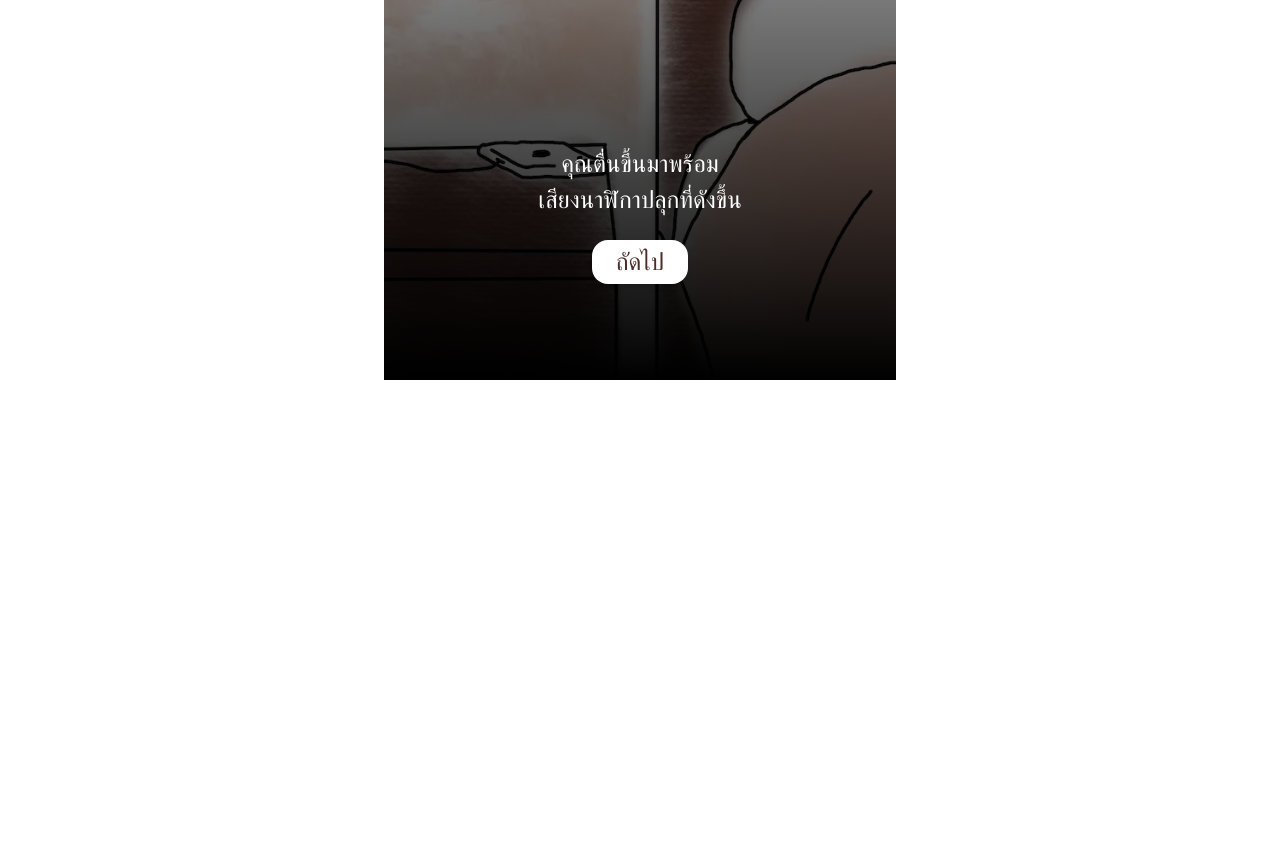
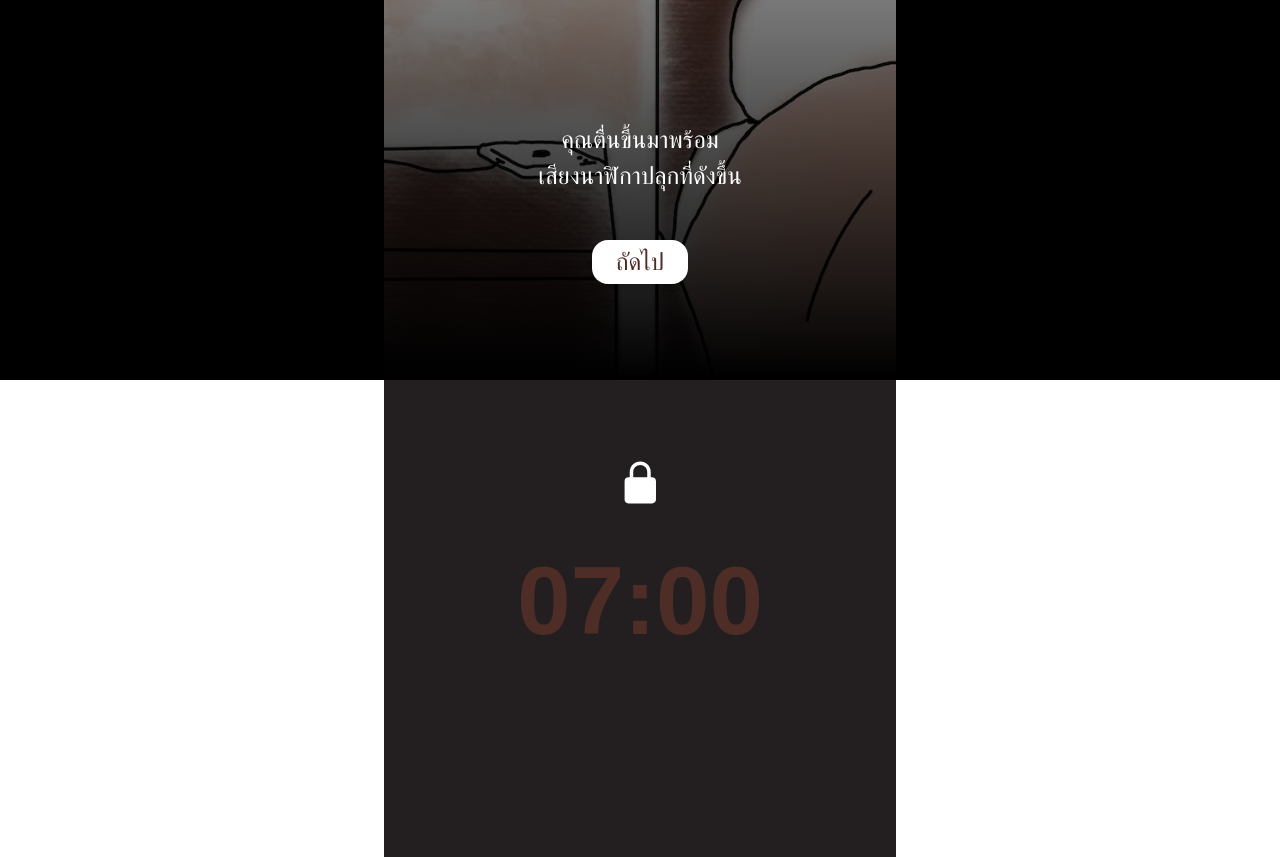
Before and after one commit to kidneytoo/pawsomematch, a Next.js app: page /quiz in a window 1280 px wide. Shown: the part 420-1277 px from the top of the page. Before the commit the page ends 800 px from the top, so only its background shows below. Built offline with nearby package versions, Linux system fonts and the light colour scheme.

Commit message:
feat: quiz scene

```diff
--- a/src/app/quiz/page.tsx
+++ b/src/app/quiz/page.tsx
@@ -1,5 +1,7 @@
 'use client';
+import Image from 'next/image';
 
+import FadeInOut from '@/components/common/FadeInOut/FadeInOut';
 import Scene1 from '@/components/quiz/common/Scene1';
 import Scene2 from '@/components/quiz/common/Scene2';
 import Scene3 from '@/components/quiz/common/Scene3';
@@ -18,8 +20,24 @@ const QuizPage = () => {
   const Scene = SCENES[scene] ?? <></>;
 
   return (
-    <main className="flex min-h-screen flex-col items-center justify-between">
-      <Scene toNextScene={toNextScene} />
+    <main className="bg-black flex min-h-screen flex-col items-center justify-between">
+      <div className="mx-auto w-full max-w-lg min-h-screen relative">
+        {/* <Scene toNextScene={toNextScene} /> */}
+        <FadeInOut isShow={scene <= 2}>
+          <Scene1 toNextScene={toNextScene} />
+        </FadeInOut>
+        <Scene2 scene={scene} isShow={scene === 2 || scene === 3} toNextScene={toNextScene} />
+        <FadeInOut isShow={scene <= 2} delay={0}>
+          <Image
+            className="object-cover"
+            src="/images/home/bg-home-01.webp"
+            alt="Home BG"
+            fill
+            priority
+          />
+          <div className="absolute inset-0 bg-gradient-to-t from-black to-transparent bg-opacity-50 z-10" />
+        </FadeInOut>
+      </div>
     </main>
   );
 };
--- a/src/components/common/FadeInOut/FadeInOut.tsx
+++ b/src/components/common/FadeInOut/FadeInOut.tsx
@@ -29,7 +29,7 @@ const FadeInOut = ({
 
   return (
     <div
-      className={`fade-container ${isVisible ? 'opacity-100' : 'opacity-0'}`}
+      className={`fade-container transition-opacity ${isVisible ? 'opacity-100' : 'opacity-0'}`}
       style={{ transitionDuration: `${duration}ms` }}
     >
       {children}
--- /dev/null
+++ b/src/components/icon/LockIcon.tsx
@@ -0,0 +1,23 @@
+type LockIconProps = {
+  isOn?: boolean;
+};
+const LockIcon = ({ isOn }: LockIconProps) => {
+  return (
+    <svg
+      width="82"
+      height="109"
+      viewBox="0 0 82 109"
+      fill="none"
+      className="w-full"
+      xmlns="http://www.w3.org/2000/svg"
+    >
+      <path
+        className="transition-all duration-300"
+        d="M71.2908 40.8994H67.925V27.4346C67.8817 20.3219 65.0255 13.5161 59.9807 8.50195C54.9359 3.4878 48.1121 0.672852 40.9993 0.672852C33.8865 0.672852 27.0629 3.4878 22.0181 8.50195C16.9733 13.5161 14.1173 20.3219 14.074 27.4346V40.8994H10.708C8.03005 40.9018 5.46245 41.9668 3.56885 43.8604C1.67525 45.754 0.610293 48.3211 0.60791 50.999V98.1191C0.610558 100.797 1.67555 103.364 3.56909 105.258C5.46264 107.151 8.03013 108.216 10.708 108.219H71.2908C73.9686 108.216 76.5364 107.151 78.4299 105.258C80.3235 103.364 81.3882 100.797 81.3909 98.1191V50.999C81.3885 48.3211 80.3235 45.754 78.4299 43.8604C76.5363 41.9668 73.9687 40.9018 71.2908 40.8994ZM23.05 27.4346C23.05 22.6739 24.9411 18.1085 28.3074 14.7422C31.6737 11.3759 36.2391 9.48535 40.9998 9.48535C45.7604 9.48535 50.3263 11.3759 53.6926 14.7422C57.0589 18.1085 58.95 22.6739 58.95 27.4346V40.8994H23.05V27.4346Z"
+        fill={isOn ? "#79473E" : 'white'}
+      />
+    </svg>
+  );
+};
+
+export default LockIcon;
--- a/src/components/icon/SoundIcon.tsx
+++ b/src/components/icon/SoundIcon.tsx
@@ -12,7 +12,7 @@ const SoundIcon = ({ isOn }: SoundIconProps) => {
         className="w-full h-full"
         xmlns="http://www.w3.org/2000/svg"
       >
-        <g clip-path="url(#clip0_4293_604)">
+        <g clipPath="url(#clip0_4293_604)">
           <path
             d="M36.6335 21.2027C37.1222 21.6993 37.1222 22.502 36.6335 22.9986C36.3897 23.2463 36.0697 23.3708 35.7498 23.3708C35.4298 23.3708 35.1098 23.2463 34.8661 22.9986L32 20.0862L29.1339 22.9986C28.8902 23.2463 28.5702 23.3708 28.2502 23.3708C27.9303 23.3708 27.6103 23.2463 27.3665 22.9986C26.8778 22.502 26.8778 21.6993 27.3665 21.2027L30.2326 18.2903L27.3665 15.3779C26.8778 14.8813 26.8778 14.0786 27.3665 13.5819C27.8553 13.0853 28.6452 13.0853 29.1339 13.5819L32 16.4943L34.8661 13.5819C35.3548 13.0853 36.1447 13.0853 36.6335 13.5819C37.1222 14.0786 37.1222 14.8813 36.6335 15.3779L33.7674 18.2903L36.6335 21.2027Z"
             fill="white"
@@ -39,7 +39,7 @@ const SoundIcon = ({ isOn }: SoundIconProps) => {
       className="w-full h-full"
       xmlns="http://www.w3.org/2000/svg"
     >
-      <g clip-path="url(#clip0_4293_604)">
+      <g clipPath="url(#clip0_4293_604)">
         <path
           d="M32.0668 6.61839C31.7727 6.35625 31.3894 6.21663 30.9956 6.22821C30.6019 6.23978 30.2274 6.40167 29.9493 6.68063C29.6711 6.95959 29.5103 7.33446 29.4998 7.72828C29.4894 8.12209 29.6301 8.50497 29.893 8.7983C32.4618 11.3736 33.9044 14.8626 33.9044 18.5C33.9044 22.1374 32.4618 25.6264 29.893 28.2017C29.7365 28.3413 29.61 28.5113 29.5215 28.7014C29.4329 28.8915 29.384 29.0976 29.3779 29.3072C29.3717 29.5169 29.4084 29.7255 29.4856 29.9205C29.5629 30.1155 29.6791 30.2926 29.8272 30.4411C29.9753 30.5896 30.1521 30.7063 30.3468 30.7842C30.5416 30.862 30.7502 30.8992 30.9598 30.8937C31.1694 30.8881 31.3757 30.8398 31.5661 30.7518C31.7564 30.6637 31.9268 30.5378 32.0668 30.3816C35.2136 27.2281 36.9809 22.955 36.9809 18.5C36.9809 14.045 35.2136 9.77192 32.0668 6.61839Z"
           fill="white"
--- a/src/components/quiz/LoopBG/LoopBG.tsx
+++ b/src/components/quiz/LoopBG/LoopBG.tsx
@@ -17,7 +17,7 @@ const LoopBG = () => {
   };
 
   return (
-    <Image className="object-cover" src={getBGLoop()} alt="Loop BG" fill />
+    <Image className="object-cover" src={getBGLoop()} alt="Loop BG" fill priority />
   );
 };
 
--- a/src/components/quiz/common/Scene1.tsx
+++ b/src/components/quiz/common/Scene1.tsx
@@ -1,32 +1,30 @@
-import Image from 'next/image';
-import FadeIn from '../../animation/FadeIn';
+'use client';
+
 import NextButton from '@/components/common/NextButton/NextButton';
+import { useSecond } from '@/hooks/useSecond';
 
 type Scene1Props = {
   toNextScene: () => void;
 };
 const Scene1 = ({ toNextScene }: Scene1Props) => {
+  const second = useSecond();
+
   return (
-    <div
-      className="mx-auto w-full max-w-lg min-h-screen relative"
-    >
-      <Image
-        className="object-cover"
-        src="/images/home/bg-home-01.webp"
-        alt="Home BG"
-        fill
-      />
-      <div className="absolute inset-0 bg-gradient-to-t from-black to-transparent bg-opacity-50 z-10" />
-      <div className="absolute inset-x-0 bottom-24 z-20 animate-fade">
+    <>
+      <div className="absolute inset-x-0 bottom-24 z-20">
         <div className="mt-auto text-white text-center text-2xl flex flex-col items-center">
+          {second >= 1 && <div className="mb-6 animate-fade">
           <p className="my-1">คุณตื่นขึ้นมาพร้อม</p>
           <p>เสียงนาฬิกาปลุกที่ดังขึ้น</p>
-          <div className="mt-6">
+          </div>}
+          {second >= 2 ?<div className="mt-6 animate-fade">
             <NextButton onClick={toNextScene} />
-          </div>
+          </div> : <div className="mt-6 invisible">
+            <NextButton onClick={toNextScene} />
+          </div> }
         </div>
       </div>
-    </div>
+    </>
   );
 };
 
--- a/src/components/quiz/common/Scene2.tsx
+++ b/src/components/quiz/common/Scene2.tsx
@@ -1,25 +1,48 @@
+'use client';
 import Image from 'next/image';
-import FadeIn from '../../animation/FadeIn';
+import { twMerge } from 'tailwind-merge';
+import FadeInOut from '@/components/common/FadeInOut/FadeInOut';
+import LoopBG from '../LoopBG/LoopBG';
+import LockIcon from '@/components/icon/LockIcon';
+import { useSecond } from '@/hooks/useSecond';
 
 type Scene2Props = {
+  scene: number;
+  isShow: boolean;
   toNextScene: () => void;
 };
-const Scene2 = ({ toNextScene }: Scene2Props) => {
+const Scene2 = ({ scene, isShow, toNextScene }: Scene2Props) => {
+  const second = useSecond(scene === 2);
   return (
-    <div className="mx-auto w-full max-w-lg min-h-screen relative">
+    <div
+      className={twMerge(
+        'absolute z-40 mx-auto w-full max-w-lg min-h-screen transition-transform duration-500',
+        !isShow ? 'translate-y-full' : 'translate-y-0'
+      )}
+    >
+      <div className="min-h-screen relative">
+        <FadeInOut isShow={scene <= 2}>
           <div className="absolute inset-0 bg-[#231F20] z-10" />
-      <div className="absolute left-1/2 -translate-x-1/2 top-24 z-20">
+        </FadeInOut>
+        <FadeInOut isShow={scene === 3}>
+          <LoopBG />
+        </FadeInOut>
+        <div className="absolute left-1/2 -translate-x-1/2 top-12 z-20">
           <div className="flex flex-col items-center">
-          <Image
-            className="mb-8"
-            src="/images/icons/lock.svg"
-            alt="Lock"
-            width={32}
-            height={32}
-          />
-          <p className="text-white text-8xl font-bold">07:00</p>
+            <div className="mb-4 w-8">
+              <LockIcon isOn={scene === 3} />
+            </div>
+            <p
+              className={twMerge(
+                'text-8xl font-bold transition-colors duration-300',
+                scene === 2 ? 'text-white' : 'text-brown-text'
+              )}
+            >
+              07:00
+            </p>
           </div>
         </div>
+        <FadeInOut isShow={scene <= 2}>
           <div
             className="absolute left-1/2 -translate-x-1/2 bottom-24 z-20"
             onClick={() => toNextScene()}
@@ -32,6 +55,39 @@ const Scene2 = ({ toNextScene }: Scene2Props) => {
               <p className="text-white text-lg">กดหยุดนาฬิกาปลุกเพื่อไปต่อ</p>
             </div>
           </div>
+        </FadeInOut>
+        {scene === 3 && (
+          <div
+            className={twMerge(
+              'absolute inset-x-0 bottom-24 z-20 mx-4 transition-transform duration-500',
+              second > 2 ? 'translate-y-0' : 'translate-y-full'
+            )}
+          >
+            <div className="mt-4 w-full relative rounded-3xl px-4 py-4 flex items-center bg-white">
+              <Image
+                src="/images/icons/user.svg"
+                alt="Lock"
+                width={40}
+                height={40}
+              />
+              <div className="ml-4">
+                <p className="text-2xl font-bold">mymint</p>
+                <p className="text-2xl">1 ข้อความใหม่</p>
+              </div>
+              <p className="absolute top-4 right-4">ตอนนี้</p>
+            </div>
+
+            <div
+              className={twMerge(
+                'mt-8 text-center text-2xl flex flex-col items-center',
+                second <= 4 && 'invisible'
+              )}
+            >
+              <p className="text-xl">กดเพื่ออ่านข้อความ</p>
+            </div>
+          </div>
+        )}
+      </div>
     </div>
   );
 };
--- a/src/components/quiz/common/Scene3.tsx
+++ b/src/components/quiz/common/Scene3.tsx
@@ -17,9 +17,10 @@ const Scene3 = ({ toNextScene }: Scene2Props) => {
 
   return (
     <div
-      className="mx-auto w-full max-w-lg min-h-screen relative"
+      className="absolute z-50 mx-auto w-full max-w-lg min-h-screen animate-fade"
       onClick={() => toNextScene()}
     >
+      <div className="min-h-screen relative">
         <LoopBG />
         <div className="absolute inset-x-0 top-24 z-20">
           <div className="px-8 w-full flex flex-col items-center">
@@ -60,6 +61,7 @@ const Scene3 = ({ toNextScene }: Scene2Props) => {
           )}
         </div>
       </div>
+    </div>
   );
 };
 
```
Lines whose indentation alone changed are shown as unchanged.
